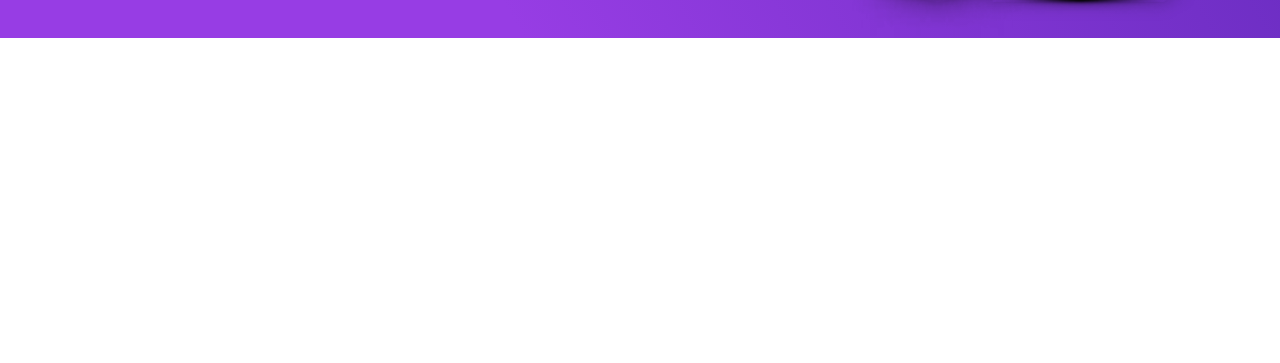
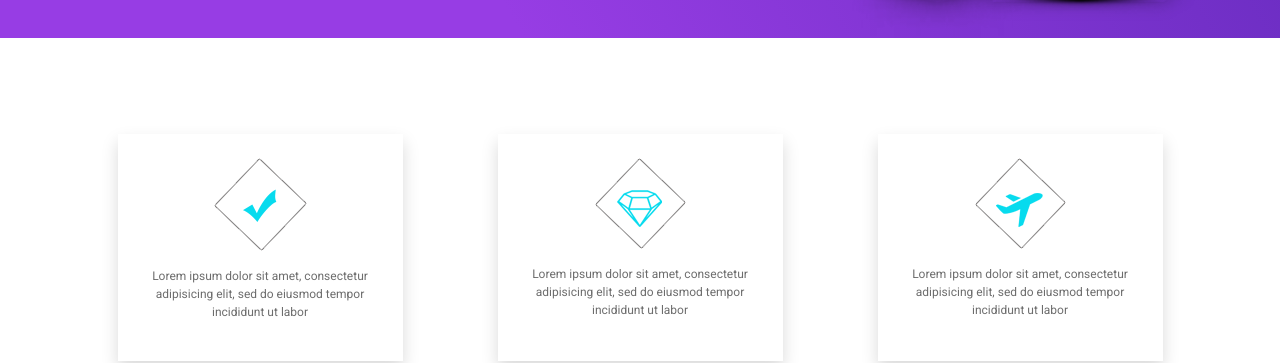
Before and after one commit to lokilegioner/BVGLending_bootsrap, a plain HTML site: page index.html in a window 1280 px wide. Shown: the part 598-961 px from the top of the page. Before the commit the page ends 800 px from the top, so only its background shows below. Drawn offline with nearby package versions, Linux system fonts and the light colour scheme.

Commit message:
starting second block

```diff
--- a/css/style.css
+++ b/css/style.css
@@ -32,6 +32,10 @@ h2 {
     line-height: 75px;
 }
 
+button {
+    border-radius: 10px;
+}
+
 .nav-link.disabled {
     color: #5d97e7;
 }
@@ -46,6 +50,8 @@ h2 {
     background-image: -ms-linear-gradient( 29deg, rgb(151,61,228) 32%, rgb(93,40,183) 100%);
 }
 
-button {
-    border-radius: 10px;
+.small-block {
+    font-size: 12px;
+    line-height: 18px;
+    color: #6d6d6d;
 }
--- a/index.html
+++ b/index.html
@@ -65,6 +65,55 @@
         </div>
       </div>
     </section>
+    <section class="second-block">
+      <div class="container mt-5 pt-5">
+        <div class="row d-flex justify-content-around text-center">
+          <div class="col-lg-3 p-4 d-flex flex-column shadow p-3 mb-5">
+            <div class="row">
+              <div class="col-lg-12">
+                <img src="/image/second-block-left-icon.png" alt="" class="pb-3">
+              </div>
+            </div>
+            <div class="row">
+              <div class="col-lg-12">
+                <p class="small-block">Lorem ipsum dolor sit amet, consectetur adipisicing elit, sed do eiusmod tempor incididunt ut labor</p>
+              </div>
+            </div>
+          </div>
+          <div class="col-lg-3 p-4 d-flex flex-column shadow p-3 mb-5">
+            <div class="row">
+              <div class="col-lg-12">
+                <img src="/image/second-block-center-icon.png" alt="" class="pb-3">
+              </div>
+            </div>
+            <div class="row">
+              <div class="col-lg-12">
+                <p class="small-block">Lorem ipsum dolor sit amet, consectetur adipisicing elit, sed do eiusmod tempor incididunt ut labor</p>
+              </div>
+            </div>
+          </div>
+          <div class="col-lg-3 p-4 d-flex flex-column shadow p-3 mb-5">
+            <div class="row">
+              <div class="col-lg-12">
+                <img src="/image/second-block-right-icon.png" alt="" class="pb-3">
+              </div>
+            </div>
+            <div class="row">
+              <div class="col-lg-12">
+                <p class="small-block">Lorem ipsum dolor sit amet, consectetur adipisicing elit, sed do eiusmod tempor incididunt ut labor</p>
+              </div>
+            </div>
+          </div>
+        </div>
+      </div>
+      <div class="container">
+        <div class="row text-center mt-3">
+          <h2 class="text-dark">ABOUT OUR APP</h2>
+        </div>
+        <div class="row text-center mt-3"></div>
+        <div class="row text-center mt-3"></div>
+      </div>
+    </section>
 
     <!-- Optional JavaScript -->
     <!-- jQuery first, then Popper.js, then Bootstrap JS -->
```
